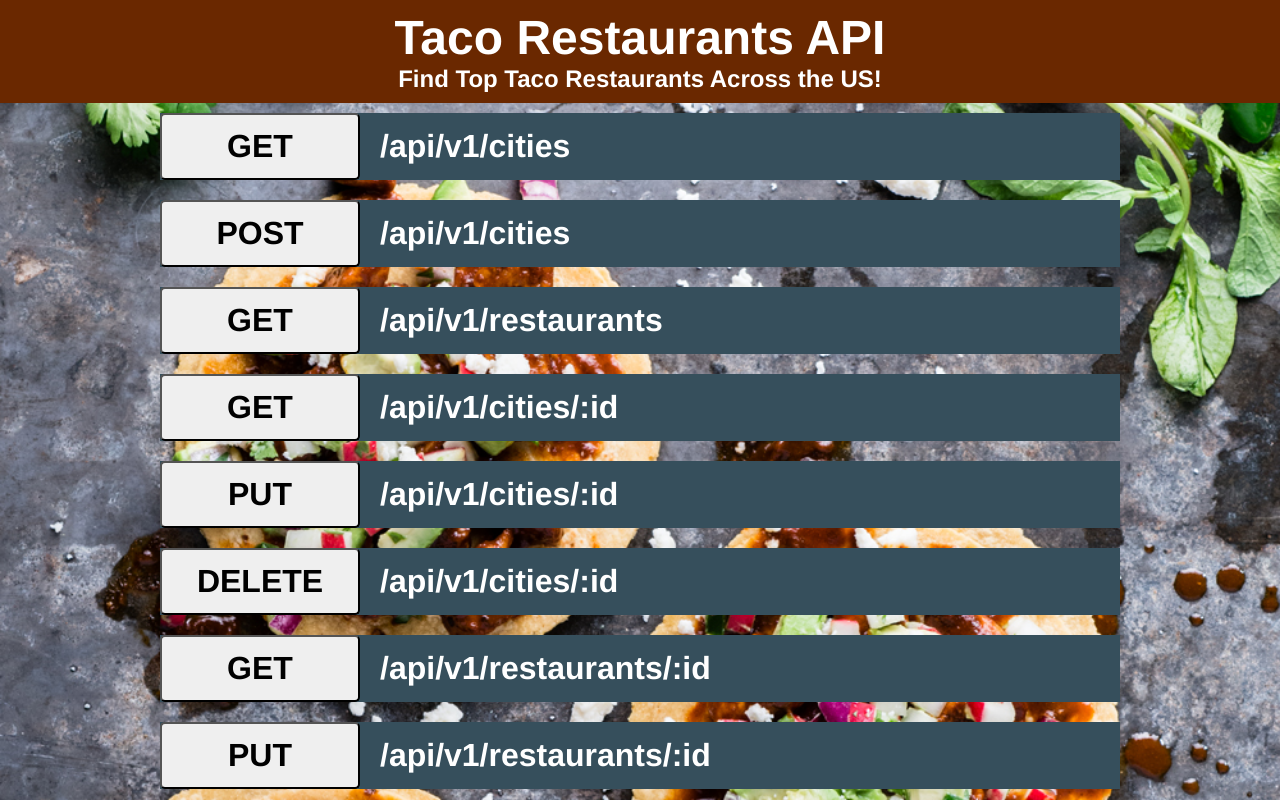
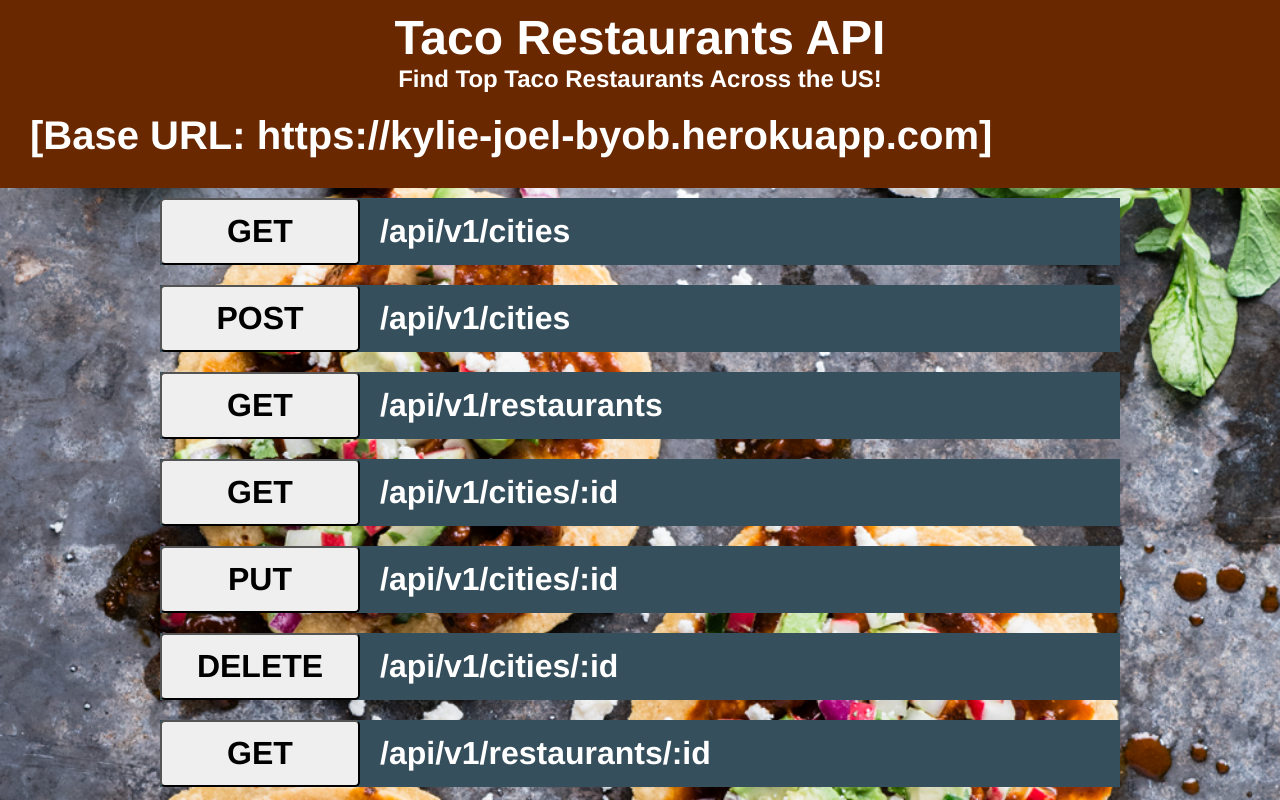
Before and after one commit to Dhanciles/byob-frontend, a React (Create React App) app: page / in a window 1280 px wide. Shown: the top 800 px of the page. Built offline with nearby package versions, Linux system fonts and the light colour scheme.

Commit message:
Implemented base-url

```diff
--- a/src/App.css
+++ b/src/App.css
@@ -22,6 +22,17 @@
   justify-content: space-around;
   align-items: center;
   padding: 10px;
+}
+
+.base-url-container {
+  align-self: flex-start;
+}
+
+.base-url-container h3 {
+  margin: 20px;
+  color: #ffffff;
+  font-size: 2.5rem;
+  font-weight: 600;
 }
 
 .logo-text {
--- a/src/App.js
+++ b/src/App.js
@@ -11,6 +11,9 @@ class App extends Component {
           <h1 className="logo-text">Taco Restaurants API</h1>
         </span>
           <h3 className="header-subtext">Find Top Taco Restaurants Across the US!</h3>
+          <span className="base-url-container">
+          <h3>[Base URL: https://kylie-joel-byob.herokuapp.com]</h3>
+        </span>
         </aside>
         <EndPointContainer />
       </div>
```
